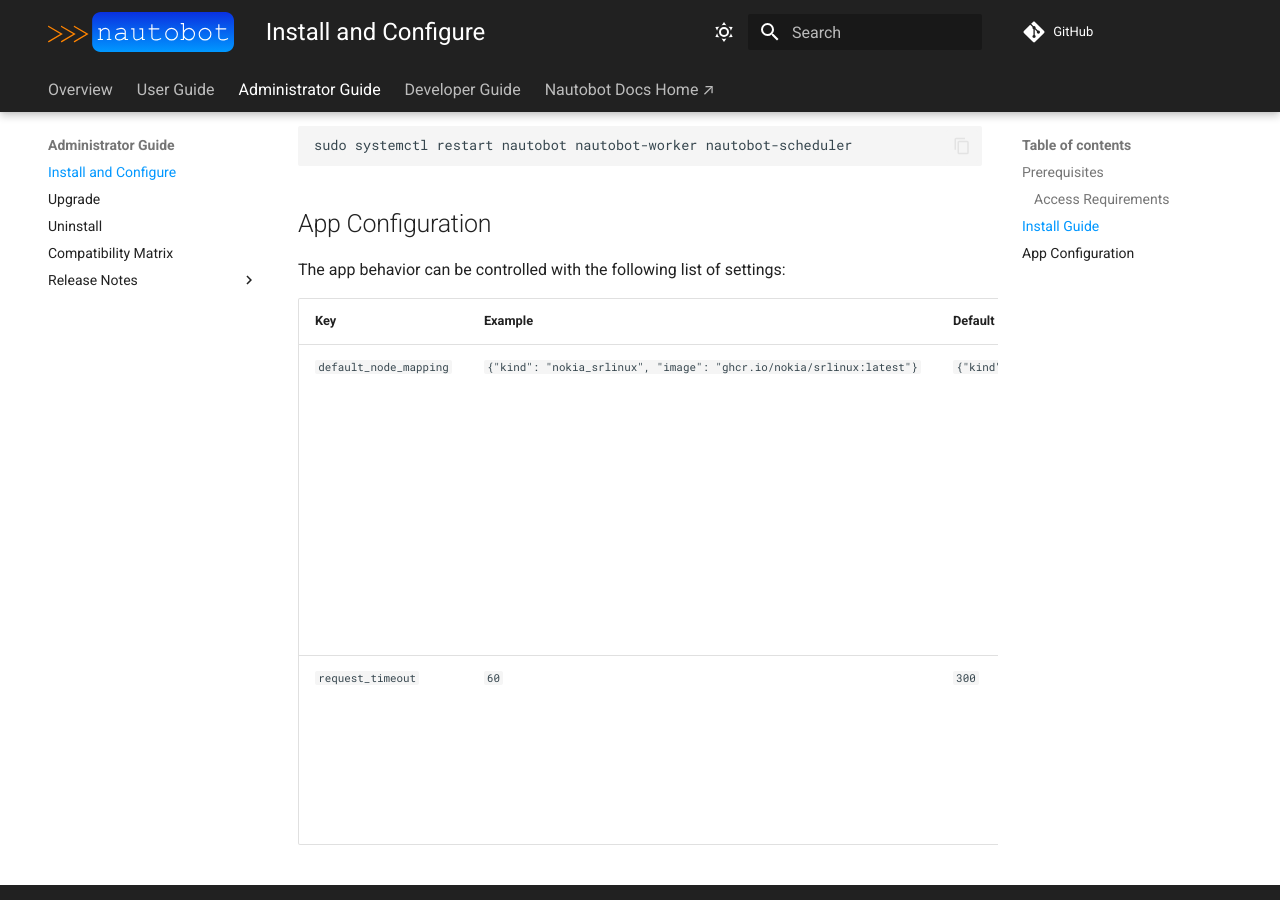
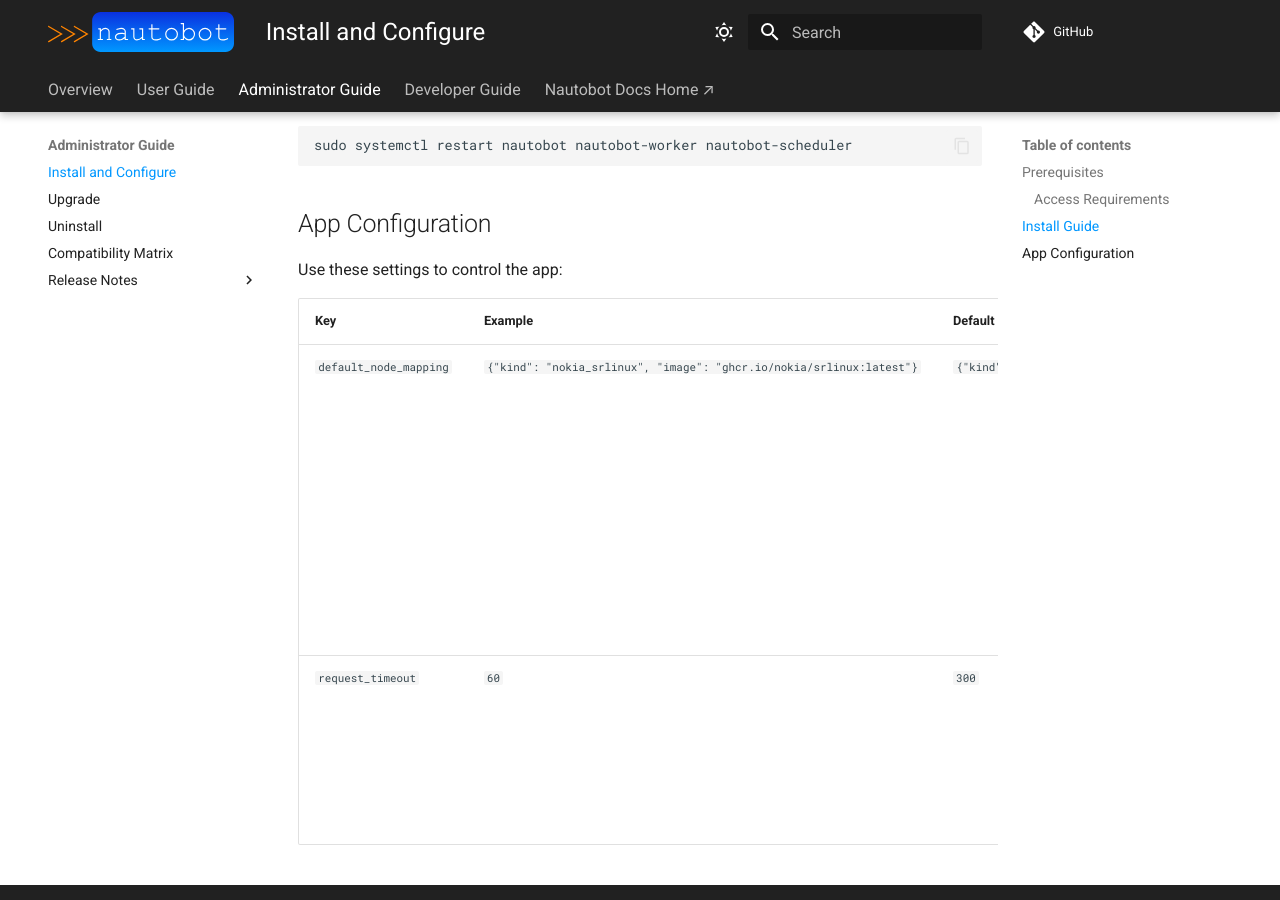
Before and after one commit to jtdub/nautobot-app-containerlab-orchestrator, an MkDocs documentation site: the page built from docs/admin/install.md, in a window 1280 px wide and 900 px high, scrolled down 1854 px. Built offline with MkDocs 1.6.1 and Material for MkDocs 9.7.7, drawn with Linux system fonts in a browser that asks for light colours; comment, search, counter and statistics services are not loaded.

Commit message:
3: Use the active voice in the App Configuration intro

```diff
--- a/docs/admin/install.md
+++ b/docs/admin/install.md
@@ -70,7 +70,7 @@ sudo systemctl restart nautobot nautobot-worker nautobot-scheduler
 
 ## App Configuration
 
-The app behavior can be controlled with the following list of settings:
+Use these settings to control the app:
 
 | Key | Example | Default | Description |
 | --- | ------- | ------- | ----------- |
```
